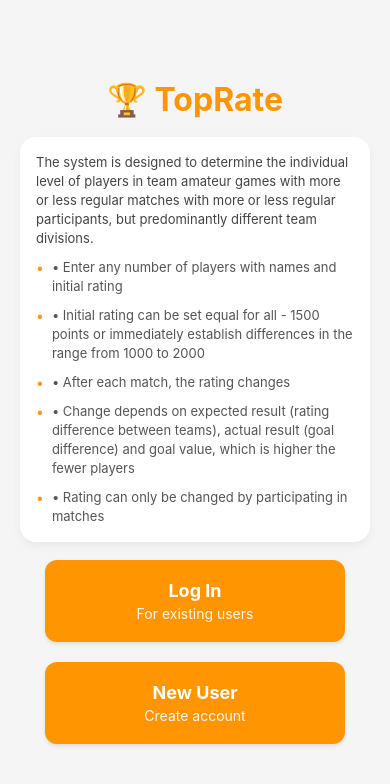
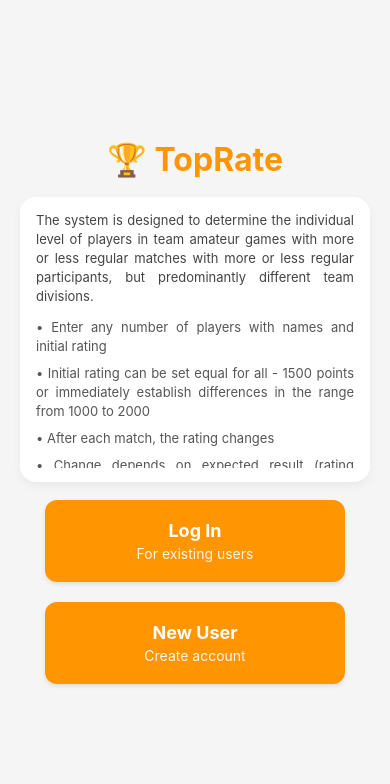
Before and after one commit to zveresch2019-ship-it/TopRate, a React Native app: screen / in a window 390 px wide. Shown: the top 784 px of the page. Built offline with nearby package versions, Linux system fonts and the light colour scheme; no server answers.

Commit message:
Tighten login help layout and add scrollbar

```diff
--- a/src/screens/LoginScreen.tsx
+++ b/src/screens/LoginScreen.tsx
@@ -391,18 +391,25 @@ const LoginScreen: React.FC<{
       t('help.rating_changes'),
       t('help.change_factors'),
       t('help.rating_change_only_matches'),
-    ].filter(Boolean)
+    ]
+      .filter(Boolean)
+      .map((item, index, arr) =>
+        index === arr.length - 1 ? item : `${item}\n`) // разделяем абзацы переносом
   ), [t]);
 
   const renderHelp = () => (
     <View style={styles.helpContainer}>
       <Text style={styles.tagline}>{t('help.purpose')}</Text>
-      {helpItems.map((item, index) => (
-        <View key={`help-${index}`} style={styles.helpRow}>
-          <Text style={styles.helpBullet}>•</Text>
-          <Text style={styles.helpText}>{item}</Text>
-        </View>
-      ))}
+      <ScrollView
+        style={styles.helpScroll}
+        contentContainerStyle={styles.helpScrollContent}
+        showsVerticalScrollIndicator
+        persistentScrollbar
+      >
+        {helpItems.map((item, index) => (
+          <Text key={`help-${index}`} style={styles.helpText}>{item}</Text>
+        ))}
+      </ScrollView>
     </View>
   );
 
@@ -542,19 +549,20 @@ const styles = StyleSheet.create({
     width: '100%',
     backgroundColor: '#FFFFFF',
     borderRadius: 16,
-    paddingVertical: 16,
+    paddingVertical: 14,
     paddingHorizontal: 16,
     shadowColor: '#000',
     shadowOffset: { width: 0, height: 4 },
     shadowOpacity: 0.05,
     shadowRadius: 10,
     elevation: 2,
-    gap: 10,
+    gap: 12,
   },
   tagline: {
     fontSize: 13,
     color: '#444',
     lineHeight: 19,
+    textAlign: 'justify',
   },
   subtitle: {
     fontSize: 20,
@@ -655,6 +663,13 @@ const styles = StyleSheet.create({
     fontSize: 13,
     color: '#555',
     lineHeight: 19,
+    textAlign: 'justify',
+  },
+  helpScroll: {
+    maxHeight: 150,
+  },
+  helpScrollContent: {
+    gap: 8,
   },
 });
 
```
